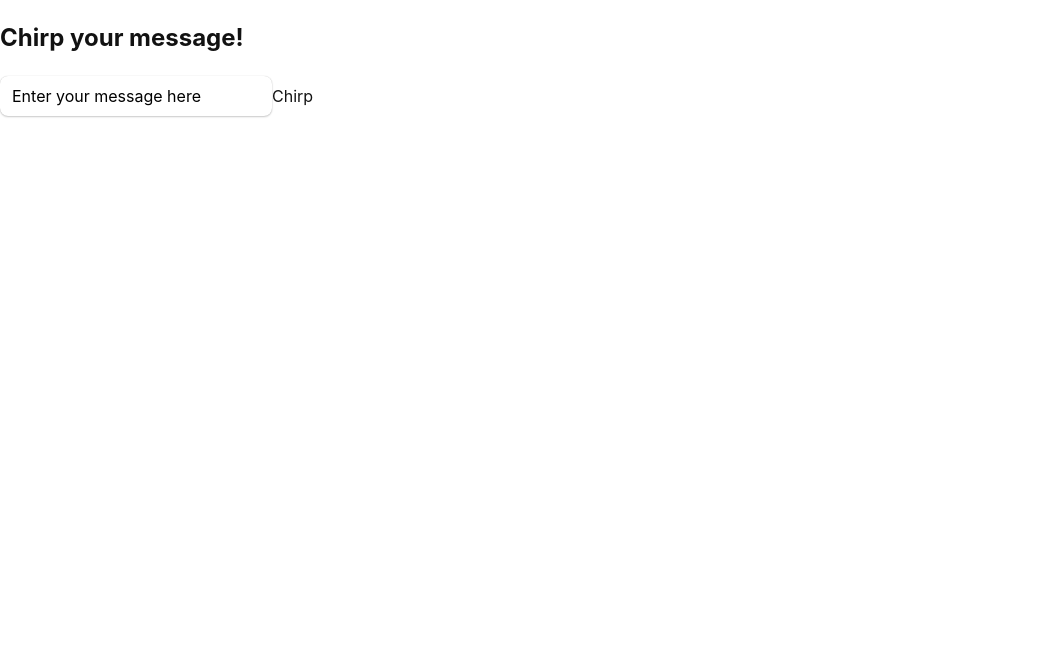
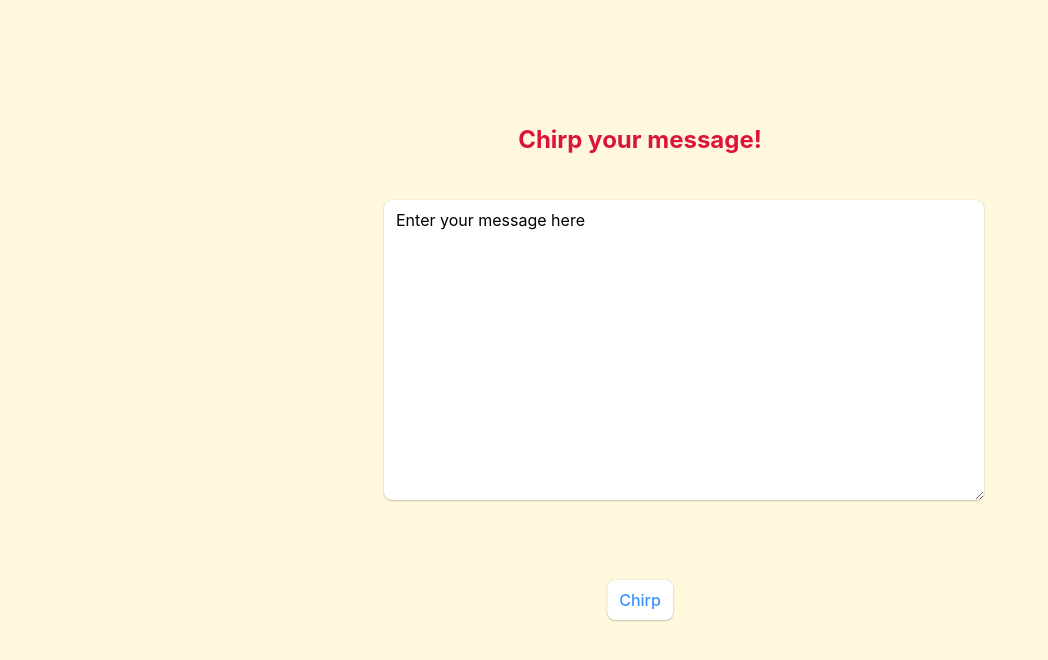
Before and after one commit to sassansh/UBChirps, a React (Vite) app in the folder Frontend/UBCChirps-frontend/: page /chirp in a window 1280 px wide. Shown: the top 660 px of the page, without its empty margins (0-1048 px from the left). Built offline with nearby package versions, Linux system fonts and the light colour scheme.

Commit message:
Added styles for chirp.jsx

```diff
--- /dev/null
+++ b/Frontend/UBCChirps-frontend/src/routes/chirp.css
@@ -0,0 +1,31 @@
+body {
+    background-color: cornsilk;
+}
+
+h2 {
+    color: crimson;
+    text-align: center;
+    position: absolute;
+    top: 15%;
+    left: 50%;
+    margin-right: -50%;
+    transform: translate(-50%, -50%);
+}
+
+.myTextBox {
+    width: 600px;
+    height: 300px;
+    position: absolute;
+    top: 25%;
+    left: 30%;
+
+}
+
+button {
+    text-align: center;
+    position: absolute;
+    top: 75%;
+    left: 50%;
+    margin-right: -50%;
+    transform: translate(-50%, -50%);
+}
--- a/Frontend/UBCChirps-frontend/src/routes/chirp.jsx
+++ b/Frontend/UBCChirps-frontend/src/routes/chirp.jsx
@@ -1,8 +1,9 @@
 import React, {useState} from 'react';
+import './chirp.css';
 
 function ChirpButton() {
     return (
-        <chirpButton>Chirp</chirpButton>
+        <button>Chirp</button>
     );
 }
 
@@ -11,8 +12,8 @@ function ChirpTextbox() {
     const [message, setMessage] = useState('Enter your message here');
 
     return(
-        <input
-            type = "text"
+        <textarea
+            className = "myTextBox"
             value = {message}
             onChange = {m => setMessage(m.target.value)}
         />
@@ -37,7 +38,6 @@ export default function Chirp() {
   return (
     <div>
       <h2>Chirp your message!</h2>
-
         <ChirpTextbox />
         <ChirpButton />
     </div>
```
